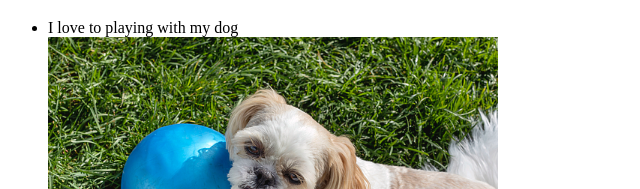
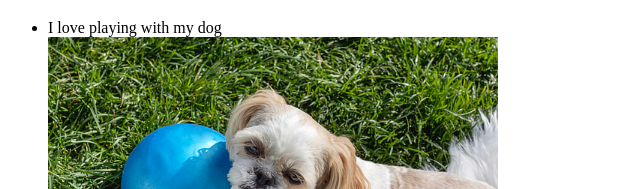
Before and after one commit to matheus-sousa-nascimento/Project-Portfolio, a plain HTML site: page public/hobbies.html in a window 1280 px wide. Shown: the part 862-1051 px from the top of the page, 0-640 px from the left. Drawn offline with Linux system fonts and the light colour scheme.

Commit message:
hobbies.html

```diff
--- a/public/hobbies.html
+++ b/public/hobbies.html
@@ -17,7 +17,7 @@
         <img src="../asets/img/Watching.jpg" height="300" alt="">
         <br>
         <br>
-        <li>I love to playing with my dog</li>
+        <li>I love playing with my dog</li>
         <img src="../asets/img/dog.jpg" height="300" alt="">
     </ul>
 </body>
```
